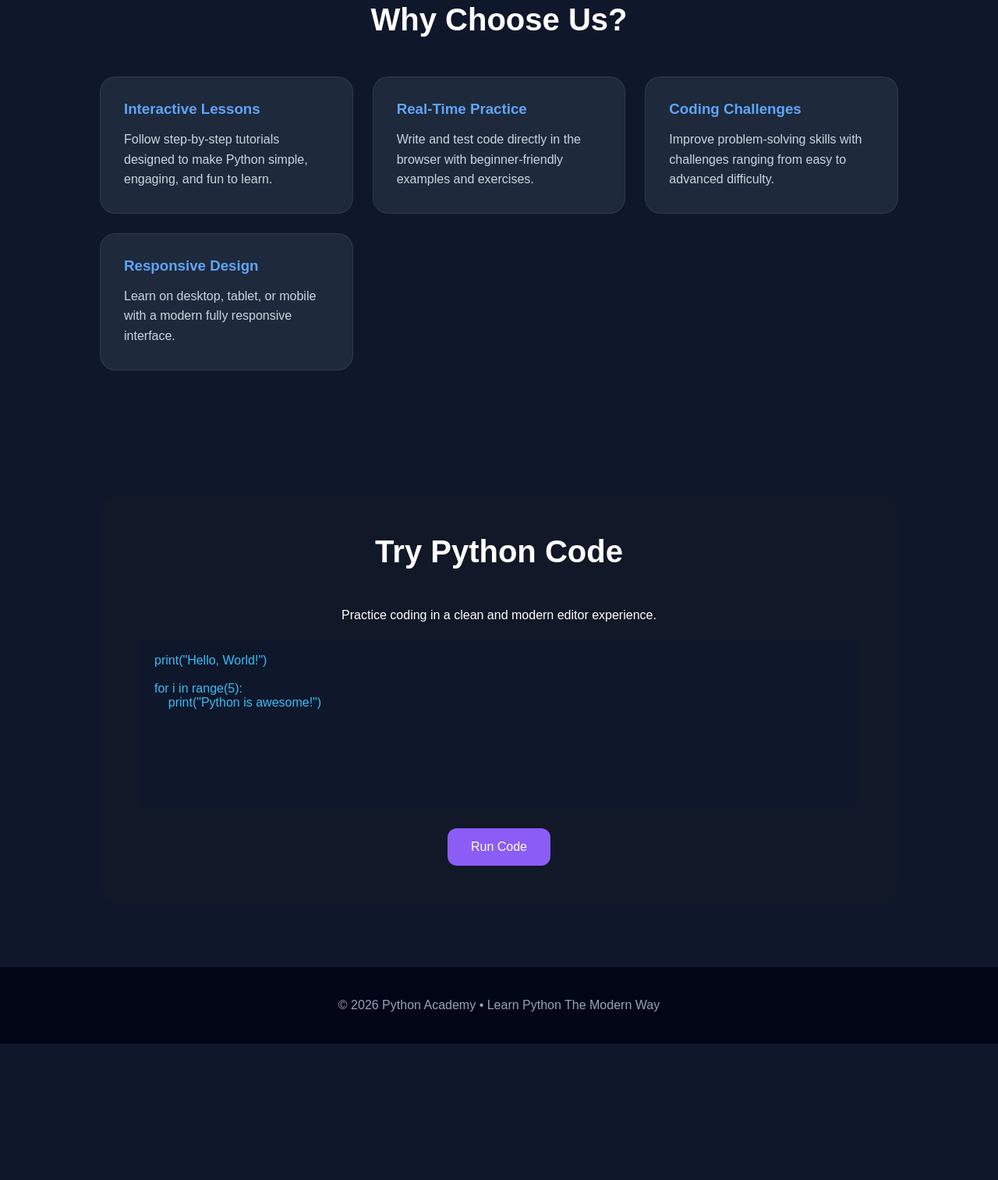
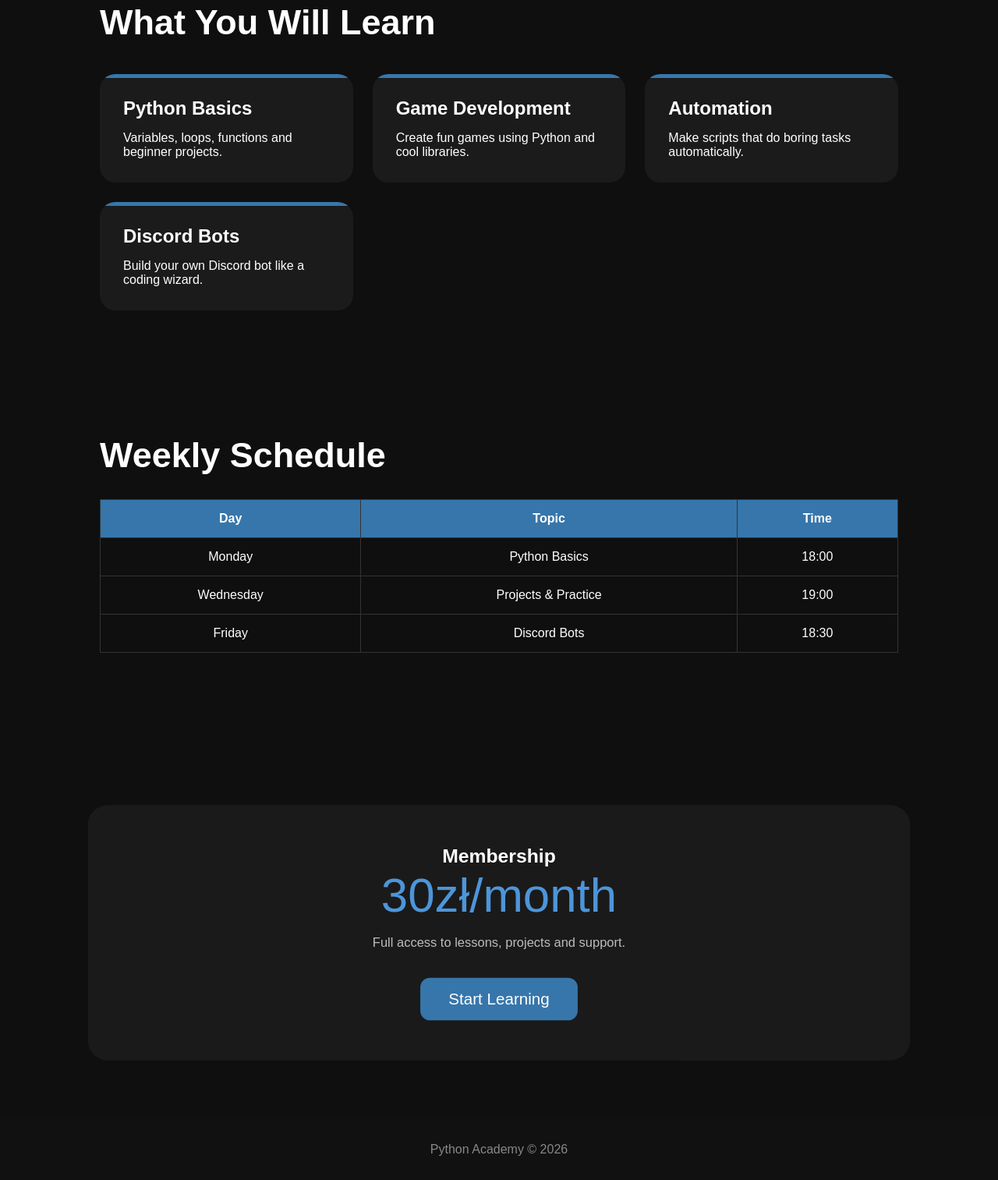
Before and after one commit to Pindoza/pylessons, a plain HTML site: page index.html in a window 1280 px wide. Shown: the part 877-2390 px from the top of the page at 78% size. Before the commit the page ends 2215 px from the top, so only its background shows below. Drawn offline with Linux system fonts and the light colour scheme.

Commit message:
Update index.html

```diff
--- a/index.html
+++ b/index.html
@@ -1,8 +1,8 @@
 <!DOCTYPE html>
 <html lang="en">
 <head>
-<meta charset="UTF-8" />
-<meta name="viewport" content="width=device-width, initial-scale=1.0" />
+<meta charset="UTF-8">
+<meta name="viewport" content="width=device-width, initial-scale=1.0">
 <title>Python Academy</title>
 
 <style>
@@ -14,7 +14,7 @@
 }
 
 body{
-    background:#0f172a;
+    background:#0f0f0f;
     color:white;
     overflow-x:hidden;
 }
@@ -22,145 +22,143 @@ body{
 header{
     height:100vh;
     display:flex;
+    flex-direction:column;
     justify-content:center;
     align-items:center;
     text-align:center;
-    background:linear-gradient(135deg,#1e293b,#0f172a);
-    padding:20px;
+    background:linear-gradient(135deg,#111,#1d1d1d,#292929);
+    animation:bgMove 8s infinite alternate;
 }
 
-.hero{
-    max-width:800px;
+@keyframes bgMove{
+    0%{background-position:left;}
+    100%{background-position:right;}
 }
 
-.hero h1{
+header h1{
     font-size:70px;
-    margin-bottom:20px;
-    background:linear-gradient(90deg,#38bdf8,#818cf8);
-    -webkit-background-clip:text;
-    -webkit-text-fill-color:transparent;
+    animation:float 3s infinite ease-in-out;
 }
 
-.hero p{
-    font-size:20px;
-    color:#cbd5e1;
-    line-height:1.6;
-    margin-bottom:30px;
+header p{
+    margin-top:20px;
+    font-size:22px;
+    color:#bdbdbd;
 }
 
-.hero button{
+@keyframes float{
+    0%,100%{
+        transform:translateY(0px);
+    }
+    50%{
+        transform:translateY(-15px);
+    }
+}
+
+.btn{
+    margin-top:35px;
     padding:15px 35px;
+    background:#3776ab;
     border:none;
     border-radius:12px;
-    background:#3b82f6;
     color:white;
-    font-size:18px;
+    font-size:20px;
     cursor:pointer;
     transition:0.3s;
 }
 
-.hero button:hover{
-    transform:scale(1.05);
-    background:#2563eb;
+.btn:hover{
+    transform:scale(1.1);
+    background:#4d95d9;
+    box-shadow:0 0 25px #3776ab;
 }
 
-section{
+.section{
     padding:80px 10%;
 }
 
-.section-title{
-    font-size:40px;
-    margin-bottom:50px;
-    text-align:center;
-}
-
-.features{
+.cards{
     display:grid;
     grid-template-columns:repeat(auto-fit,minmax(250px,1fr));
     gap:25px;
 }
 
 .card{
-    background:#1e293b;
+    background:#1b1b1b;
     padding:30px;
     border-radius:20px;
-    transition:0.3s;
-    border:1px solid rgba(255,255,255,0.08);
+    transition:0.4s;
+    position:relative;
+    overflow:hidden;
+}
+
+.card::before{
+    content:"";
+    position:absolute;
+    width:120%;
+    height:5px;
+    background:#3776ab;
+    top:0;
+    left:-10%;
 }
 
 .card:hover{
     transform:translateY(-10px);
-    box-shadow:0 0 20px rgba(59,130,246,0.4);
+    box-shadow:0 0 20px rgba(55,118,171,0.7);
 }
 
-.card h3{
+.card h2{
     margin-bottom:15px;
-    color:#60a5fa;
 }
 
-.card p{
-    color:#cbd5e1;
-    line-height:1.6;
+.schedule{
+    width:100%;
+    border-collapse:collapse;
+    margin-top:30px;
 }
 
-.practice{
-    background:#111827;
-    border-radius:25px;
-    padding:50px;
+.schedule th,
+.schedule td{
+    border:1px solid #333;
+    padding:15px;
     text-align:center;
 }
 
-.practice textarea{
-    width:100%;
-    height:220px;
-    margin-top:20px;
-    background:#0f172a;
-    border:none;
-    outline:none;
-    border-radius:15px;
-    padding:20px;
-    color:#38bdf8;
-    resize:none;
-    font-size:16px;
+.schedule th{
+    background:#3776ab;
 }
 
-.practice button{
-    margin-top:20px;
-    padding:15px 30px;
-    border:none;
-    border-radius:12px;
-    background:#8b5cf6;
-    color:white;
-    cursor:pointer;
-    font-size:16px;
-    transition:0.3s;
+.price-box{
+    margin-top:40px;
+    text-align:center;
+    background:#1a1a1a;
+    padding:50px;
+    border-radius:25px;
+    animation:pulse 2s infinite;
 }
 
-.practice button:hover{
-    background:#7c3aed;
+.price{
+    font-size:60px;
+    color:#4d95d9;
+}
+
+@keyframes pulse{
+    0%{
+        transform:scale(1);
+    }
+    50%{
+        transform:scale(1.03);
+    }
+    100%{
+        transform:scale(1);
+    }
 }
 
 footer{
     text-align:center;
-    padding:40px;
-    background:#020617;
-    color:#94a3b8;
-}
-
-@media(max-width:768px){
-
-.hero h1{
-    font-size:45px;
-}
-
-.hero p{
-    font-size:18px;
-}
-
-.section-title{
-    font-size:32px;
-}
-
+    padding:30px;
+    background:#111;
+    color:#888;
 }
 </style>
 </head>
@@ -168,83 +166,81 @@ footer{
 <body>
 
 <header>
-    <div class="hero">
-        <h1>Python Academy</h1>
-        <p>
-            Learn Python with interactive lessons, coding challenges,
-            real-world projects, and live practice. Perfect for beginners
-            and advanced programmers who want to level up their coding skills.
-        </p>
-
-        <button>Start Learning</button>
-    </div>
+    <h1>Python Academy</h1>
+    <p>Learn Python from zero to pro 🚀</p>
+    <button class="btn">Join Now</button>
 </header>
 
-<section>
-    <h2 class="section-title">Why Choose Us?</h2>
+<section class="section">
+    <h1 style="margin-bottom:40px;font-size:45px;">What You Will Learn</h1>
 
-    <div class="features">
-
+    <div class="cards">
         <div class="card">
-            <h3>Interactive Lessons</h3>
-            <p>
-                Follow step-by-step tutorials designed to make Python
-                simple, engaging, and fun to learn.
-            </p>
+            <h2>Python Basics</h2>
+            <p>Variables, loops, functions and beginner projects.</p>
         </div>
 
         <div class="card">
-            <h3>Real-Time Practice</h3>
-            <p>
-                Write and test code directly in the browser with
-                beginner-friendly examples and exercises.
-            </p>
+            <h2>Game Development</h2>
+            <p>Create fun games using Python and cool libraries.</p>
         </div>
 
         <div class="card">
-            <h3>Coding Challenges</h3>
-            <p>
-                Improve problem-solving skills with challenges
-                ranging from easy to advanced difficulty.
-            </p>
+            <h2>Automation</h2>
+            <p>Make scripts that do boring tasks automatically.</p>
         </div>
 
         <div class="card">
-            <h3>Responsive Design</h3>
-            <p>
-                Learn on desktop, tablet, or mobile with a modern
-                fully responsive interface.
-            </p>
+            <h2>Discord Bots</h2>
+            <p>Build your own Discord bot like a coding wizard.</p>
         </div>
-
     </div>
 </section>
 
-<section>
+<section class="section">
+    <h1 style="margin-bottom:30px;font-size:45px;">Weekly Schedule</h1>
 
-    <div class="practice">
+    <table class="schedule">
+        <tr>
+            <th>Day</th>
+            <th>Topic</th>
+            <th>Time</th>
+        </tr>
 
-        <h2 class="section-title">Try Python Code</h2>
+        <tr>
+            <td>Monday</td>
+            <td>Python Basics</td>
+            <td>18:00</td>
+        </tr>
 
-        <p>
-            Practice coding in a clean and modern editor experience.
+        <tr>
+            <td>Wednesday</td>
+            <td>Projects & Practice</td>
+            <td>19:00</td>
+        </tr>
+
+        <tr>
+            <td>Friday</td>
+            <td>Discord Bots</td>
+            <td>18:30</td>
+        </tr>
+    </table>
+</section>
+
+<section class="section">
+    <div class="price-box">
+        <h1>Membership</h1>
+        <div class="price">30zł/month</div>
+        <p style="margin-top:15px;color:#bdbdbd;">
+            Full access to lessons, projects and support.
         </p>
 
-<textarea>
-print("Hello, World!")
-
-for i in range(5):
-    print("Python is awesome!")
-</textarea>
-
-        <button>Run Code</button>
-
+        <button class="btn">Start Learning</button>
     </div>
-
 </section>
 
 <footer>
-    © 2026 Python Academy • Learn Python The Modern Way
+    Python Academy © 2026
 </footer>
 
 </body>
```
